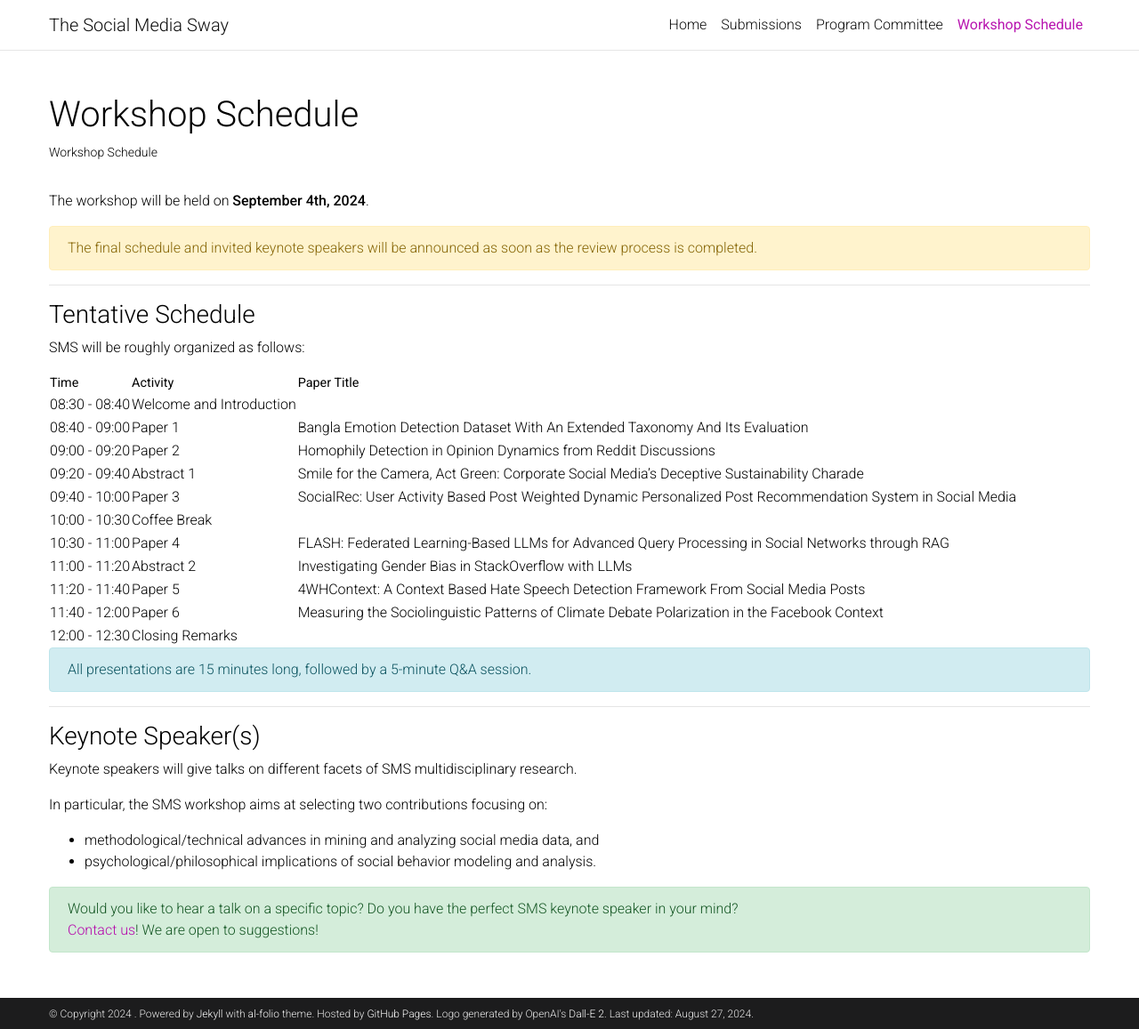
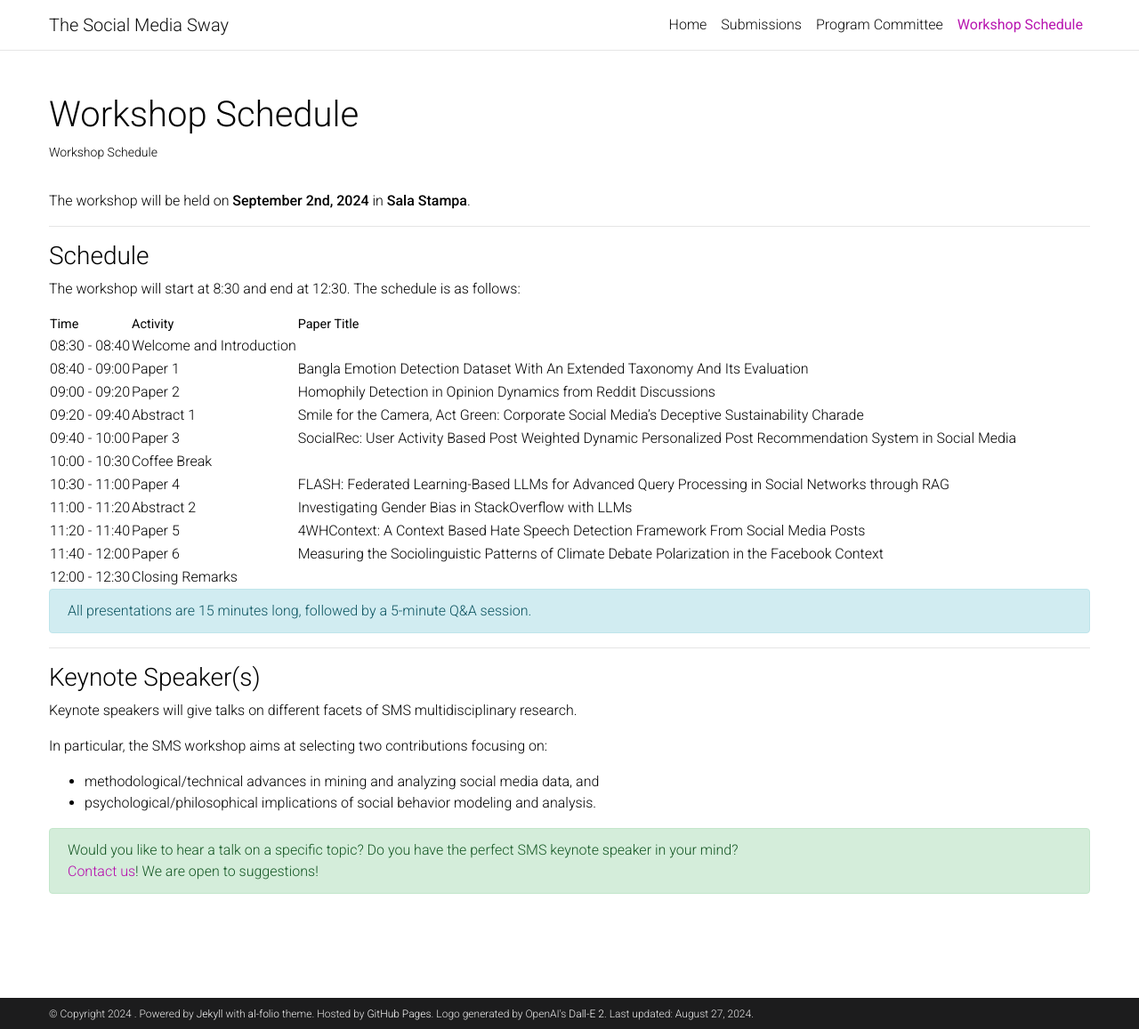
Before and after one commit to SMS-workshop/SMS-workshop.github.io, a Jekyll site: the page built from _pages/Schedule.md, in a window 1280 px wide and 1157 px high. Shown: the whole window at 89% size. Built offline with Jekyll 4.4.1, drawn with Linux system fonts in a browser that asks for light colours; a style sheet for code colours, icons or effects is not loaded.

Commit message:
:new: PC

```diff
--- a/_pages/Schedule.md
+++ b/_pages/Schedule.md
@@ -7,16 +7,13 @@ nav: true
 nav_order: 4
 ---
 
-The workshop will be held on **September 4th, 2024**.
-
-The final schedule and invited keynote speakers will be announced as soon as the review process is completed.
-{: .alert .alert-warning}
+The workshop will be held on **September 2nd, 2024** in **Sala Stampa**.
 
 ---
 
-### Tentative Schedule
+### Schedule
 
-SMS will be roughly organized as follows:
+The workshop will start at 8:30 and end at 12:30. The schedule is as follows:
 
 | Time          | Activity                 | Paper Title                                                                                                  |
 |---------------|--------------------------|--------------------------------------------------------------------------------------------------------------|
```
